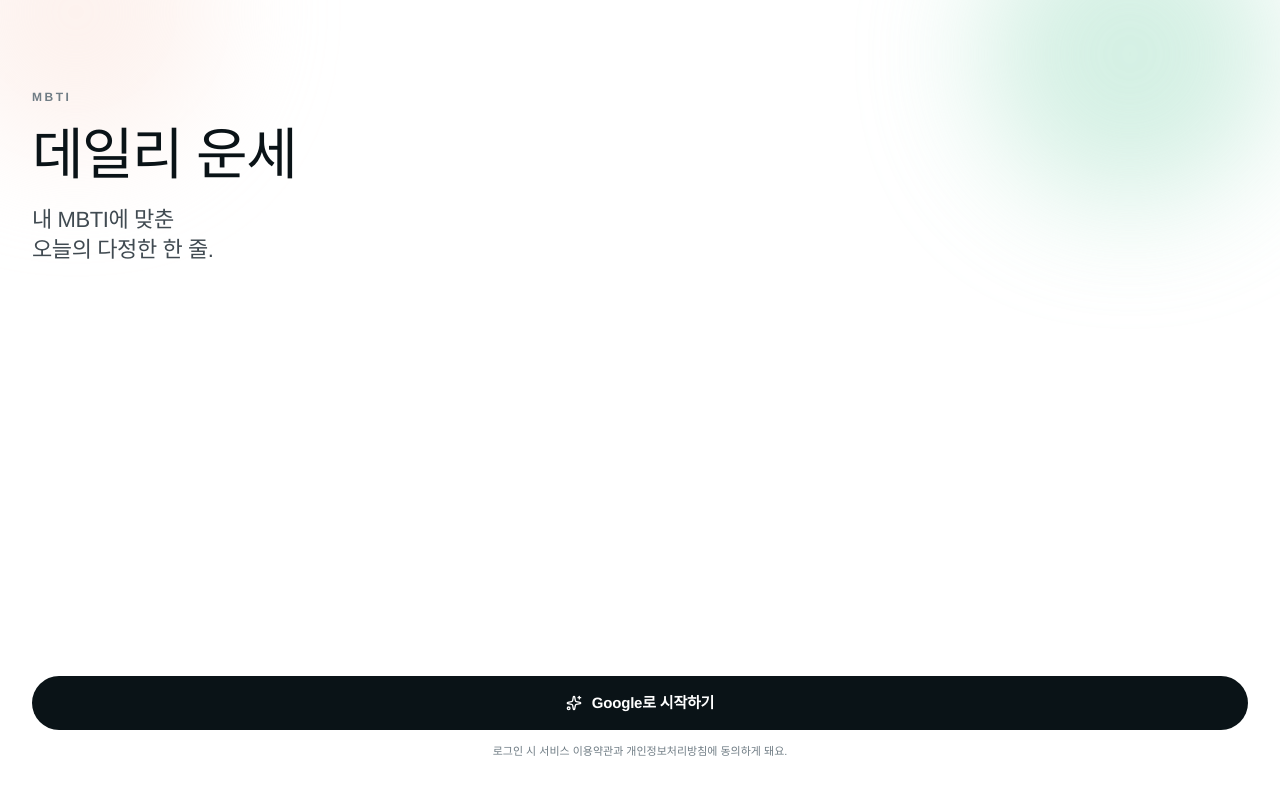
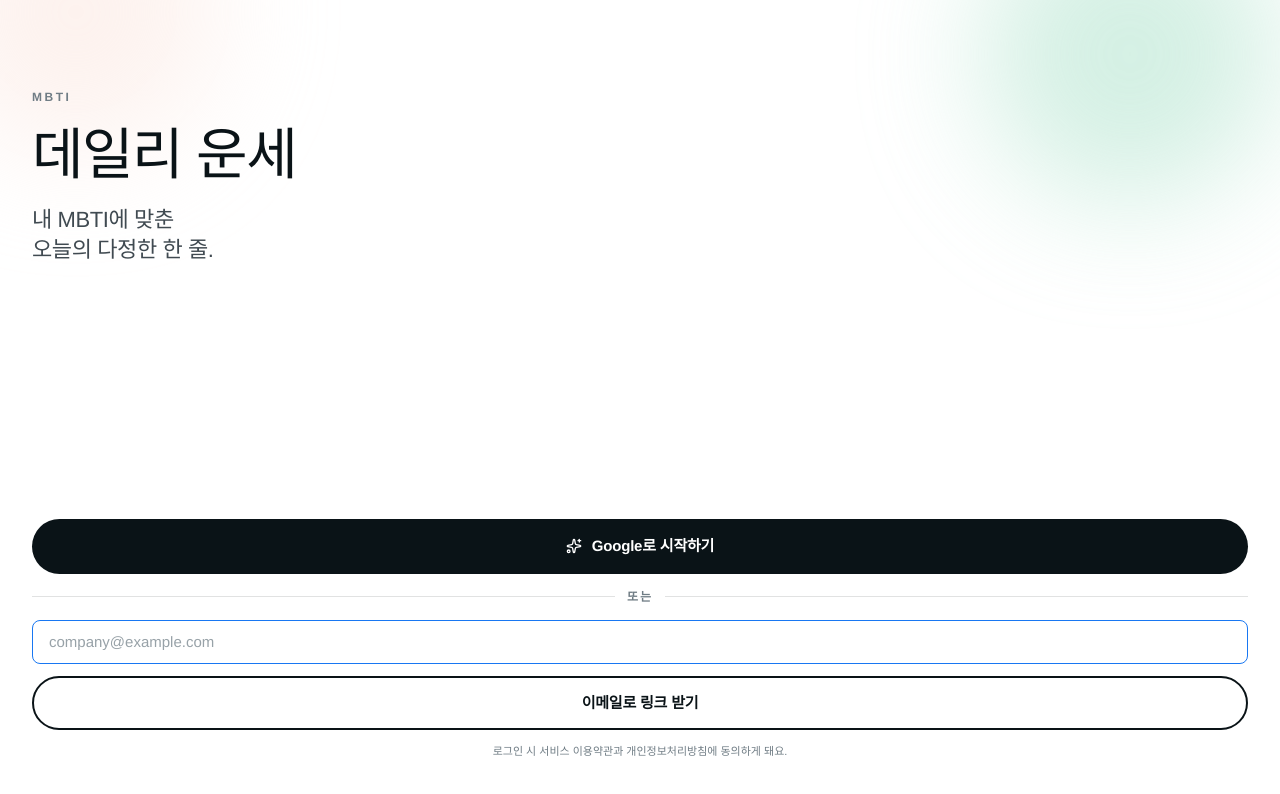
Before and after one commit to sonbbang1st-creator/momentum, a Next.js app: page /login in a window 1280 px wide. Shown: the top 794 px of the page. Built offline with nearby package versions, Linux system fonts and the light colour scheme; no server answers.

Commit message:
feat(login): wire email form into /login page with divider

```diff
--- a/src/app/login/page.tsx
+++ b/src/app/login/page.tsx
@@ -1,6 +1,7 @@
 import { redirect } from 'next/navigation'
 import { createServerSupabase } from '@/app/_lib/supabase/server'
 import { LoginButton } from './login-button'
+import { EmailForm } from './email-form'
 
 export default async function LoginPage() {
   const supabase = await createServerSupabase()
@@ -35,6 +36,12 @@ export default async function LoginPage() {
 
       <div className="relative flex flex-col items-center gap-3.5">
         <LoginButton />
+        <div className="flex w-full items-center gap-3">
+          <span className="h-px flex-1 bg-hairline-soft" />
+          <span className="text-[12px] font-bold tracking-[2px] text-steel">또는</span>
+          <span className="h-px flex-1 bg-hairline-soft" />
+        </div>
+        <EmailForm />
         <p className="text-center text-[11px] leading-[1.45] text-steel">
           로그인 시 서비스 이용약관과 개인정보처리방침에 동의하게 돼요.
         </p>
```
Also changed, not shown: 1 other file (tests, documents, lock files or other folders).
